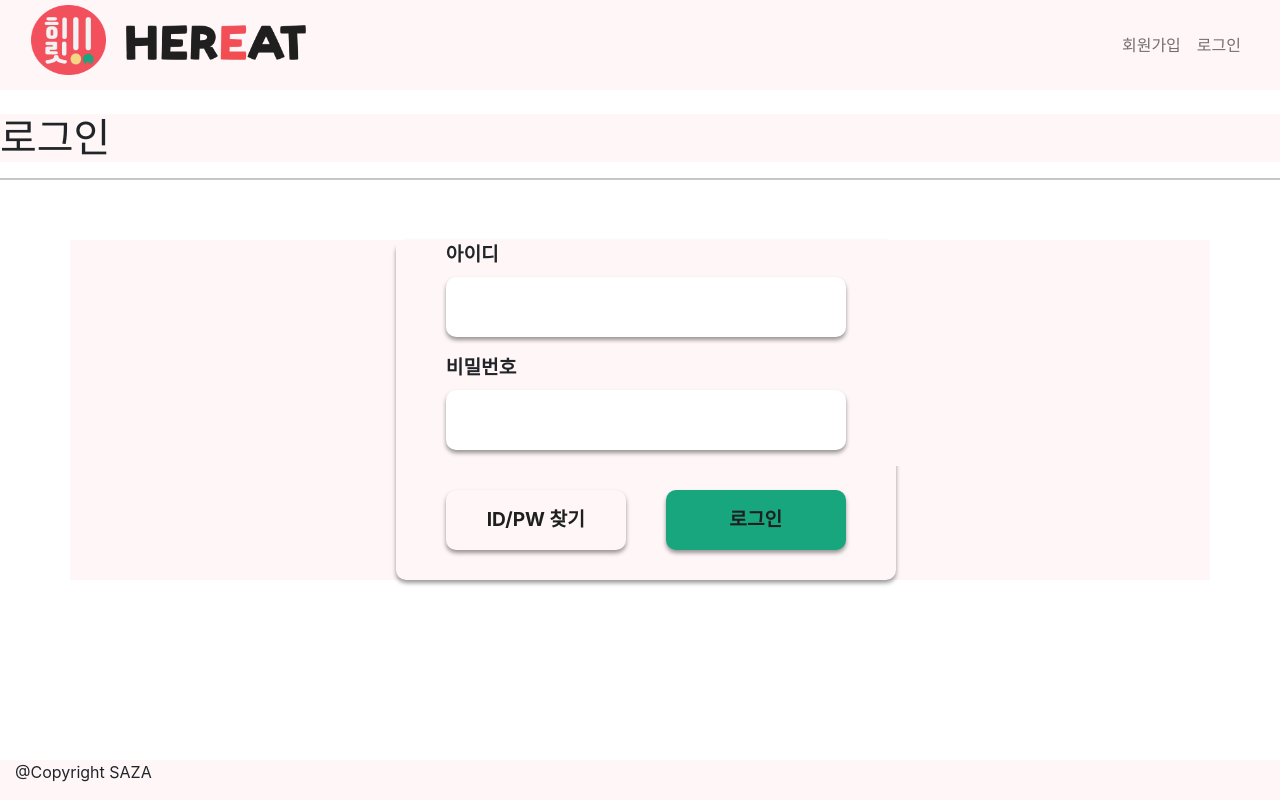
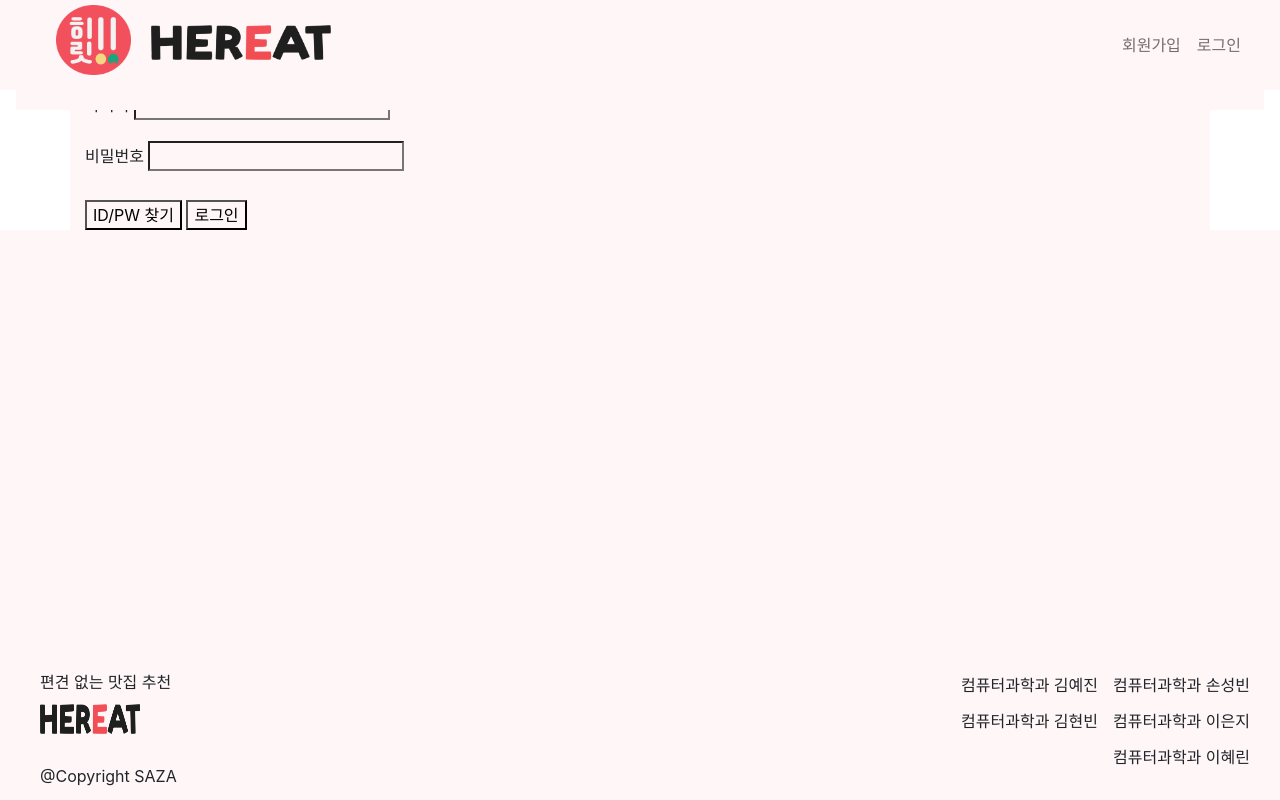
Before and after one commit to 2022-GDSC-Sangmyung-Hackathon/03_SAZA, a Django app: page /accounts/login/ in a window 1280 px wide. Run offline with Django 4.2, Linux system fonts and the light colour scheme; some libraries are stand-ins or nearby versions.

Commit message:
add footer

```diff
--- a/static/css/account.css
+++ b/static/css/account.css
@@ -1,5 +1,4 @@
 /* login.html */
-
 .IDPW{
     display: flex;
     flex-direction: column;
--- a/static/css/base.css
+++ b/static/css/base.css
@@ -22,3 +22,44 @@
     width: 180px;
     height: 35px;
 }
+
+.container-fluid{
+    width: 100%;
+    padding-left: 40px;
+    height: 130px;
+    display: flex;
+    flex-direction: row;
+    justify-content: space-between;
+}
+
+.footer_introService{
+    height: 100px;
+    width: 30%;
+    padding-bottom: 10px;
+}
+
+.footer_comment{
+    padding-bottom: 10px;
+}
+
+.footer_logo img{
+    width: 100px;
+    height: 30px;
+}
+
+.footer_copyright{
+    padding-top: 30px;
+    padding-bottom: 10px;
+}
+
+.footer_memberintroduce{
+    width: 70%;
+    display: flex;
+    justify-content: flex-end;
+    line-height: 20px;
+    padding-top: 5px;
+}
+
+.footer_front_member, .footer_back_member{
+    padding-right: 15px;
+}
--- a/templates/accounts/login.html
+++ b/templates/accounts/login.html
@@ -1,15 +1,8 @@
-<head>
-    <link rel="stylesheet" href="https://cdn.jsdelivr.net/npm/bootstrap@5.1.3/dist/css/bootstrap.min.css" integrity="sha384-1BmE4kWBq78iYhFldvKuhfTAU6auU8tT94WrHftjDbrCEXSU1oBoqyl2QvZ6jIW3" crossorigin="anonymous"/>
-    <link rel = "stylesheet" href = "./../../static/css/account.css"/>
-</head>
 {% extends "base.html" %}
 {% load static %}
 
 {% block content %}
-<br/>
-<h1>로그인</h1>
-<hr/>
-    <div class="container my-3" >
+    <div class="container" >
         <form method="post" action="{% url 'accounts:login' %}">
             {% csrf_token %}
             {% include "accounts/form_errors.html" %}
@@ -17,17 +10,17 @@
             <div class = "IDPW">
                 <div class="user_name mb-3">
                     <label id = "label" for="username">아이디</label>
-                    <input type="text" class="form-control" name="username" id="username"
+                    <input type="text" name="username" id="username"
                          value="{{ form.username.value|default_if_none:'' }}">
                 </div>
                 <div class="password mb-3">
                     <label id = "label" for="password">비밀번호</label>
-                    <input type="password" class="form-control" name="password" id="password" value="{{ form.password.value|default_if_none:'' }}">
+                    <input type="password" name="password" id="password" value="{{ form.password.value|default_if_none:'' }}">
                 </div>
             </div>
             <div class="login_bt_wrap mt-4">
-                <button id = "find_idpw_bt" type="button" class="btn btn-primary" onclick="location.href='/password_reset/'">ID/PW 찾기</button>
-                <button id = "login" type="submit" class="btn btn-primary">로그인</button>
+                <button id = "find_idpw_bt" type="button" onclick="location.href='/password_reset/'">ID/PW 찾기</button>
+                <button id = "login" type="submit">로그인</button>
             </div>
         </div>
         </form>
--- a/templates/base.html
+++ b/templates/base.html
@@ -55,10 +55,24 @@
     {% endblock %}
     <!-- footer -->
     <footer class="container-fluid fixed-bottom">
-      <p>@Copyright SAZA</p>
+        <div class="footer_introService">
+            <div class="footer_comment">편견 없는 맛집 추천</div>
+            <div class="footer_logo"><img src="{%static 'img/logoText.png' %}"></div>
+            <div class="footer_copyright"><p>@Copyright SAZA</p></div>
+        </div>
+        <div class="footer_memberintroduce">
+            <div class="footer_back_member">
+                <p>컴퓨터과학과 김예진</p>
+                <p>컴퓨터과학과 김현빈</p>
+            </div>
+            <div class="footer_front_member">
+                <p>컴퓨터과학과 손성빈</p>
+                <p>컴퓨터과학과 이은지</p>
+                <p>컴퓨터과학과 이혜린</p>
+            </div>
+        </div>
     </footer>
 
-    </center>
     {% block scripts %}
     {% endblock %}
     <script src="https://cdn.jsdelivr.net/npm/bootstrap@5.2.0-beta1/dist/js/bootstrap.bundle.min.js" integrity="sha384-pprn3073KE6tl6bjs2QrFaJGz5/SUsLqktiwsUTF55Jfv3qYSDhgCecCxMW52nD2" crossorigin="anonymous"></script>
```
Also changed, not shown: db.sqlite3.
